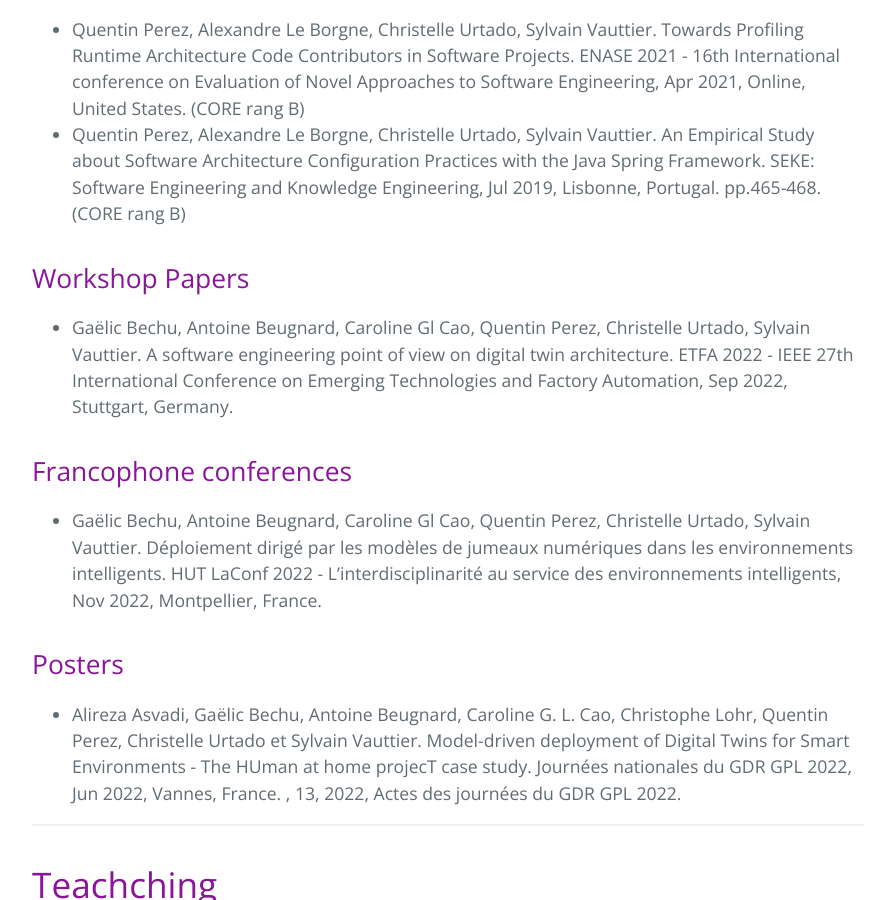
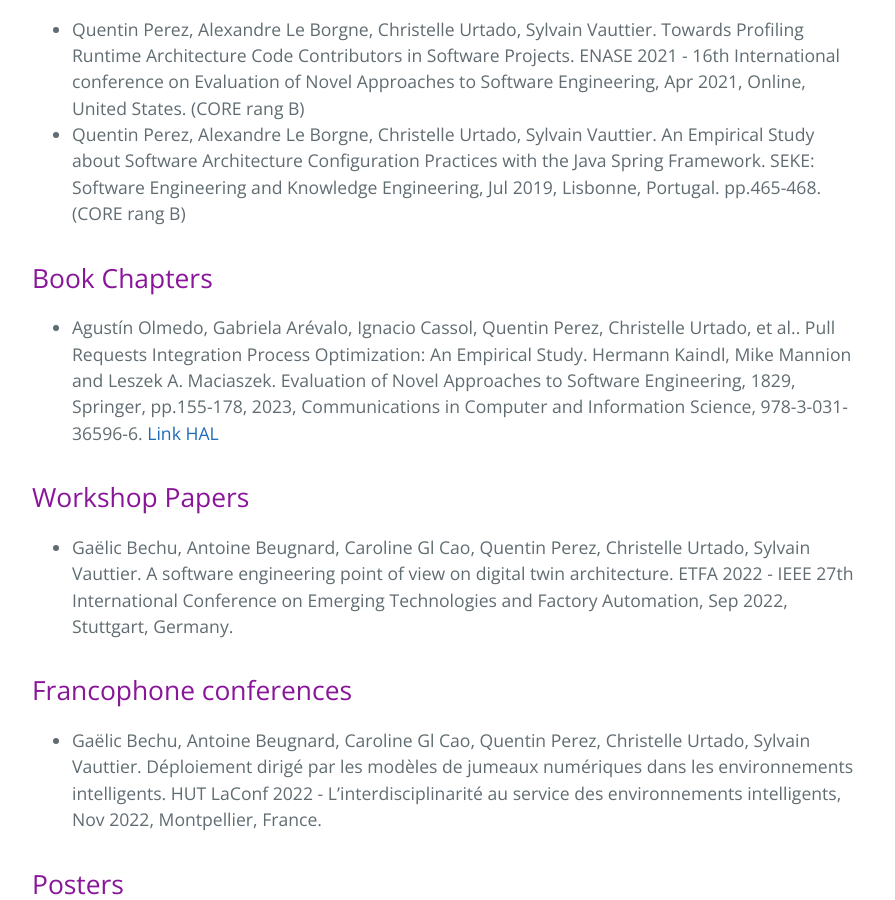
Before and after one commit to qperez/qperez.github.io, a Jekyll site: the page built from index.md, in a window 1280 px wide and 900 px high, scrolled down 4080 px. Shown: the whole window, without its empty margins (192-1087 px from the left). Built offline with Jekyll 4.4.1, drawn with Linux system fonts in a browser that asks for light colours; emoji names are drawn with the system emoji font.

```diff
--- a/index.md
+++ b/index.md
@@ -53,13 +53,14 @@ Rubrique :
 * [Sub-Reviewer](#sub-reviewer)
 <!-- TOC -->
 ***
+
 # Education
 
 ### 2021 | Ph.D. in Software Engineering - EuroMov Digital Health In Motion, IMT Mines Alès, France
 
 **Title: Managing architectural contributions in software projects : Metrics, empirical analysis and machine learning**
 
-**Advisors:** [Christelle Urtado](https://cv.hal.science/christelleurtado) et [Sylvain Vauttier](https://sylvainvauttier.wp.imt.fr/)
+**Advisors:** [Christelle Urtado](https://cv.hal.science/christelleurtado) and [Sylvain Vauttier](https://sylvainvauttier.wp.imt.fr/)
 
 **Jury:**
 
@@ -112,6 +113,10 @@ You can also find my publications on [HAL](https://cv.archives-ouvertes.fr/quent
 
 * Quentin Perez, Alexandre Le Borgne, Christelle Urtado, Sylvain Vauttier. Towards Profiling Runtime Architecture Code Contributors in Software Projects. ENASE 2021 - 16th International conference on Evaluation of Novel Approaches to Software Engineering, Apr 2021, Online, United States. (CORE rang B)
 * Quentin Perez, Alexandre Le Borgne, Christelle Urtado, Sylvain Vauttier. An Empirical Study about Software Architecture Configuration Practices with the Java Spring Framework. SEKE: Software Engineering and Knowledge Engineering, Jul 2019, Lisbonne, Portugal. pp.465-468. (CORE rang B)
+
+## Book Chapters
+
+* Agustín Olmedo, Gabriela Arévalo, Ignacio Cassol, Quentin Perez, Christelle Urtado, et al.. Pull Requests Integration Process Optimization: An Empirical Study. Hermann Kaindl, Mike Mannion and Leszek A. Maciaszek. Evaluation of Novel Approaches to Software Engineering, 1829, Springer, pp.155-178, 2023, Communications in Computer and Information Science, 978-3-031-36596-6. [Link HAL](https://imt-mines-ales.hal.science/hal-04157804)
 
 ## Workshop Papers
 
```
